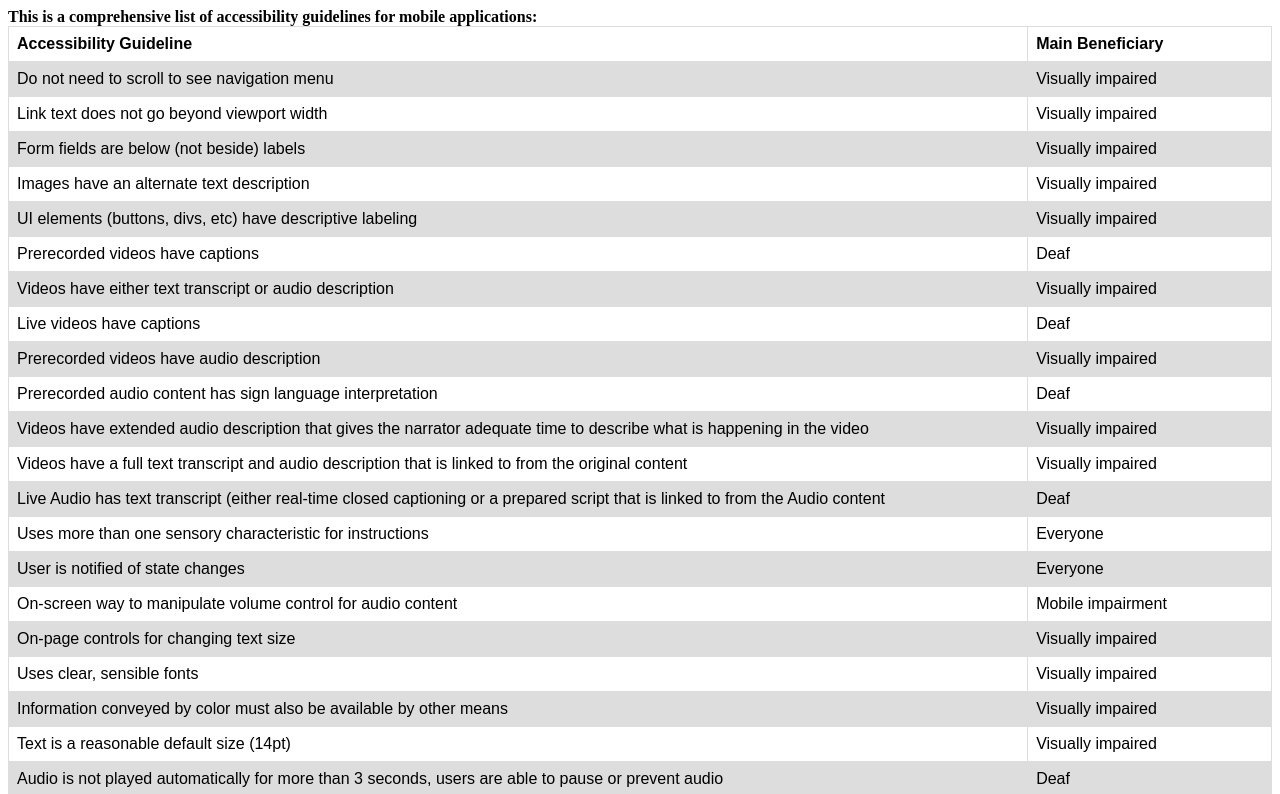
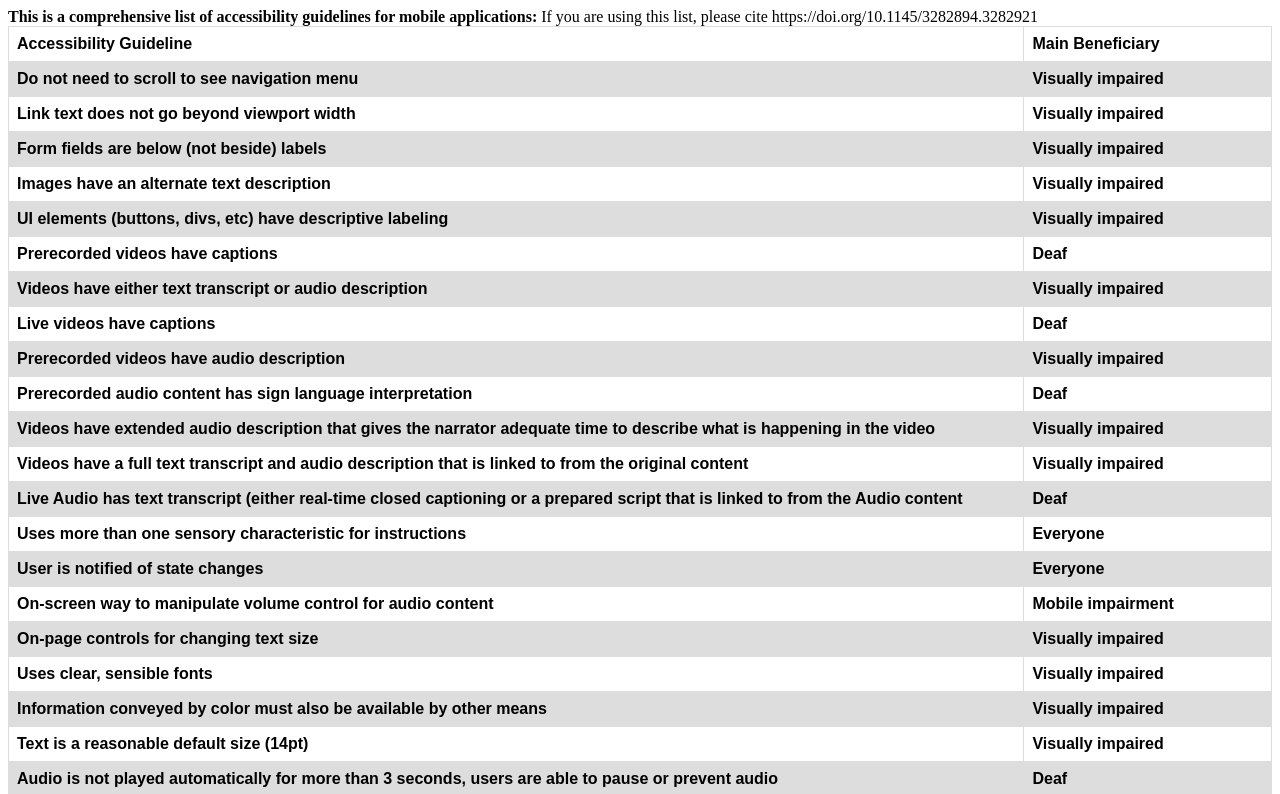
Before and after one commit to yasminevt/Accessibility-Guidelines-Mobile-Applications, a plain HTML site: page index.html in a window 1280 px wide. Shown: the top 794 px of the page. Drawn offline with Linux system fonts and the light colour scheme.

Commit message:
Update index.html

```diff
--- a/index.html
+++ b/index.html
@@ -22,7 +22,8 @@ tr:nth-child(even) {
 </head>
 <body>
 <b> This is a comprehensive list of accessibility guidelines for mobile applications: </b>
-
+If you are using this list, please cite  https://doi.org/10.1145/3282894.3282921
+<b>
 <table>
   <tr>
     <th>Accessibility Guideline</th>
```
